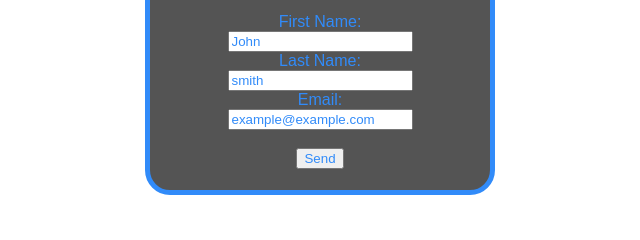
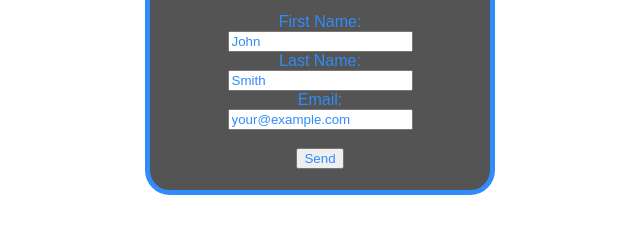
Before and after one commit to ffjt07/htmlcss-mini-project, a plain HTML site: page index.html in a window 1280 px wide. Shown: the part 885-1125 px from the top of the page, 320-960 px from the left. Drawn offline with Linux system fonts and the light colour scheme.

Commit message:
updated email value

```diff
--- a/index.html
+++ b/index.html
@@ -31,9 +31,9 @@
                 <label for="fname">First Name:</label><br>
                 <input type="text" id="fname" name="fname" value="John"><br>
                 <label for="fname">Last Name:</label><br>
-                <input type="text" id="lname" name="lname" value="smith"><br>
+                <input type="text" id="lname" name="lname" value="Smith"><br>
                 <label for="email">Email:</label><br>
-                <input type="text" id="email" name="email" value="example@example.com"><br><br>
+                <input type="text" id="email" name="email" value="your@example.com"><br><br>
                 <button type="submit">Send</button>
             </form>
         </section>
```
